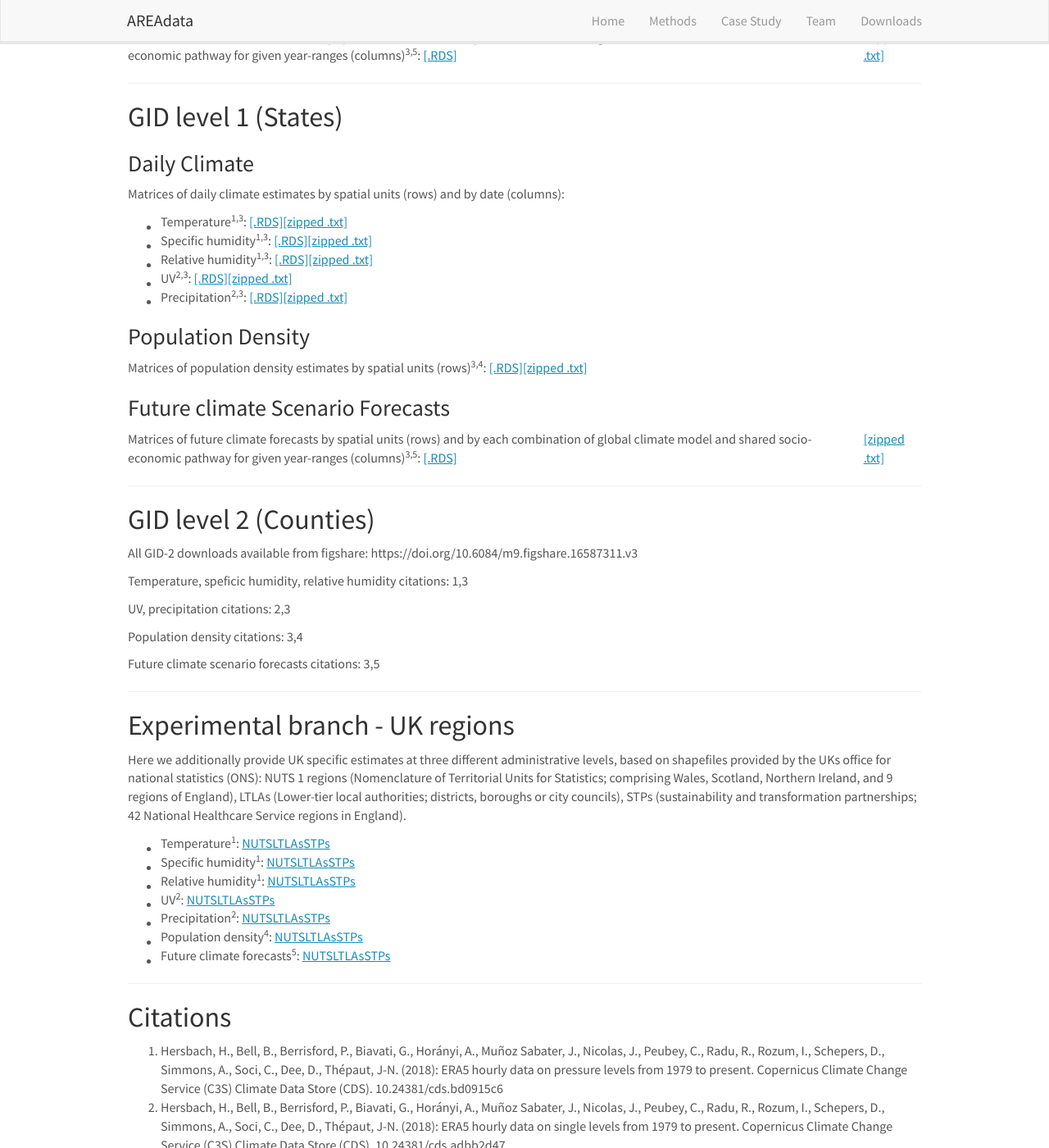
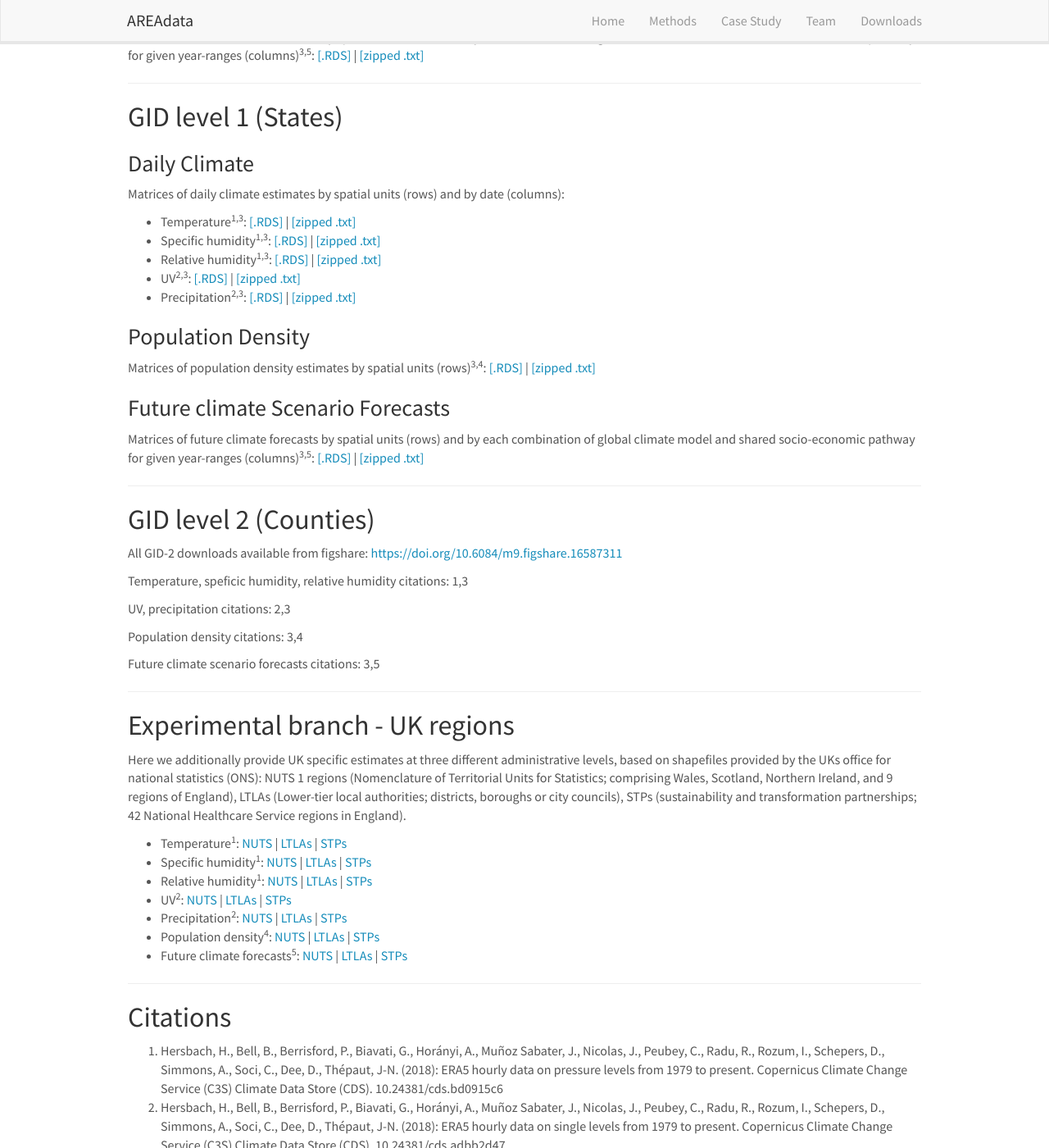
Before and after one commit to pearselab/areadata, a Jekyll site: the page built from _pages/download-links.md, in a window 1280 px wide and 1400 px high, scrolled down 721 px. Shown: the whole window at 82% size. Built offline with Jekyll 4.4.1, drawn with Linux system fonts in a browser that asks for light colours; nearby versions of some CDN libraries; part of the change alters nothing that is shown.

Commit message:
fixed pipes on dl page

```diff
--- a/_pages/download-links.md
+++ b/_pages/download-links.md
@@ -24,19 +24,19 @@ Download the metadata linking GID admin codes with place names: [HERE](https://g
 
 Matrices of daily climate estimates by spatial units (rows) and by date (columns):
 
- * Temperature<sup>1,3</sup>: [[.RDS]](https://github.com/pearselab/areadata/raw/main/output/temp-dailymean-countries-cleaned.RDS) | [[zipped .txt]](https://github.com/pearselab/areadata/raw/main/output/temp-dailymean-countries-cleaned.zip)
- * Specific humidity<sup>1,3</sup>: [[.RDS]](https://github.com/pearselab/areadata/raw/main/output/spechumid-dailymean-countries-cleaned.RDS) | [[zipped .txt]](https://github.com/pearselab/areadata/raw/main/output/spechumid-dailymean-countries-cleaned.zip)
- * Relative humidity<sup>1,3</sup>: [[.RDS]](https://github.com/pearselab/areadata/raw/main/output/relhumid-dailymean-countries-cleaned.RDS) | [[zipped .txt]](https://github.com/pearselab/areadata/raw/main/output/relhumid-dailymean-countries-cleaned.zip)
- * UV<sup>2,3</sup>: [[.RDS]](https://github.com/pearselab/areadata/raw/main/output/uv-dailymean-countries-cleaned.RDS) | [[zipped .txt]](https://github.com/pearselab/areadata/raw/main/output/uv-dailymean-countries-cleaned.zip)
- * Precipitation<sup>2,3</sup>: [[.RDS]](https://github.com/pearselab/areadata/raw/main/output/precip-dailymean-countries-cleaned.RDS) | [[zipped .txt]](https://github.com/pearselab/areadata/raw/main/output/precip-dailymean-countries-cleaned.zip)
+ * Temperature<sup>1,3</sup>: [[.RDS]](https://github.com/pearselab/areadata/raw/main/output/temp-dailymean-countries-cleaned.RDS) &#124; [[zipped .txt]](https://github.com/pearselab/areadata/raw/main/output/temp-dailymean-countries-cleaned.zip)
+ * Specific humidity<sup>1,3</sup>: [[.RDS]](https://github.com/pearselab/areadata/raw/main/output/spechumid-dailymean-countries-cleaned.RDS) &#124; [[zipped .txt]](https://github.com/pearselab/areadata/raw/main/output/spechumid-dailymean-countries-cleaned.zip)
+ * Relative humidity<sup>1,3</sup>: [[.RDS]](https://github.com/pearselab/areadata/raw/main/output/relhumid-dailymean-countries-cleaned.RDS) &#124; [[zipped .txt]](https://github.com/pearselab/areadata/raw/main/output/relhumid-dailymean-countries-cleaned.zip)
+ * UV<sup>2,3</sup>: [[.RDS]](https://github.com/pearselab/areadata/raw/main/output/uv-dailymean-countries-cleaned.RDS) &#124; [[zipped .txt]](https://github.com/pearselab/areadata/raw/main/output/uv-dailymean-countries-cleaned.zip)
+ * Precipitation<sup>2,3</sup>: [[.RDS]](https://github.com/pearselab/areadata/raw/main/output/precip-dailymean-countries-cleaned.RDS) &#124; [[zipped .txt]](https://github.com/pearselab/areadata/raw/main/output/precip-dailymean-countries-cleaned.zip)
 
 ### Population Density
 
-Matrices of population density estimates by spatial units (rows)<sup>3,4</sup>: [[.RDS]](https://github.com/pearselab/areadata/raw/main/output/population-density-countries.RDS) | [[zipped .txt]](https://github.com/pearselab/areadata/raw/main/output/population-density-countries.zip)
+Matrices of population density estimates by spatial units (rows)<sup>3,4</sup>: [[.RDS]](https://github.com/pearselab/areadata/raw/main/output/population-density-countries.RDS) &#124; [[zipped .txt]](https://github.com/pearselab/areadata/raw/main/output/population-density-countries.zip)
 
 ### Future climate Scenario Forecasts
 
-Matrices of future climate forecasts by spatial units (rows) and by each combination of global climate model and shared socio-economic pathway for given year-ranges (columns)<sup>3,5</sup>: [[.RDS]](https://github.com/pearselab/areadata/raw/main/output/annual-mean-temperature-forecast-countries.RDS) | [[zipped .txt]](https://github.com/pearselab/areadata/raw/main/output/annual-mean-temperature-forecast-countries.zip)
+Matrices of future climate forecasts by spatial units (rows) and by each combination of global climate model and shared socio-economic pathway for given year-ranges (columns)<sup>3,5</sup>: [[.RDS]](https://github.com/pearselab/areadata/raw/main/output/annual-mean-temperature-forecast-countries.RDS) &#124; [[zipped .txt]](https://github.com/pearselab/areadata/raw/main/output/annual-mean-temperature-forecast-countries.zip)
 
 ----
 
@@ -46,25 +46,25 @@ Matrices of future climate forecasts by spatial units (rows) and by each combina
 
 Matrices of daily climate estimates by spatial units (rows) and by date (columns):
 
- * Temperature<sup>1,3</sup>: [[.RDS]](https://github.com/pearselab/areadata/raw/main/output/temp-dailymean-GID1-cleaned.RDS) | [[zipped .txt]](https://github.com/pearselab/areadata/raw/main/output/temp-dailymean-GID1-cleaned.zip)
- * Specific humidity<sup>1,3</sup>: [[.RDS]](https://github.com/pearselab/areadata/raw/main/output/spechumid-dailymean-GID1-cleaned.RDS) | [[zipped .txt]](https://github.com/pearselab/areadata/raw/main/output/spechumid-dailymean-GID1-cleaned.zip)
- * Relative humidity<sup>1,3</sup>: [[.RDS]](https://github.com/pearselab/areadata/raw/main/output/relhumid-dailymean-GID1-cleaned.RDS) | [[zipped .txt]](https://github.com/pearselab/areadata/raw/main/output/relhumid-dailymean-GID1-cleaned.zip)
- * UV<sup>2,3</sup>: [[.RDS]](https://github.com/pearselab/areadata/raw/main/output/uv-dailymean-GID1-cleaned.RDS) | [[zipped .txt]](https://github.com/pearselab/areadata/raw/main/output/uv-dailymean-GID1-cleaned.zip)
- * Precipitation<sup>2,3</sup>: [[.RDS]](https://github.com/pearselab/areadata/raw/main/output/precip-dailymean-GID1-cleaned.RDS) | [[zipped .txt]](https://github.com/pearselab/areadata/raw/main/output/precip-dailymean-GID1-cleaned.zip)
+ * Temperature<sup>1,3</sup>: [[.RDS]](https://github.com/pearselab/areadata/raw/main/output/temp-dailymean-GID1-cleaned.RDS) &#124; [[zipped .txt]](https://github.com/pearselab/areadata/raw/main/output/temp-dailymean-GID1-cleaned.zip)
+ * Specific humidity<sup>1,3</sup>: [[.RDS]](https://github.com/pearselab/areadata/raw/main/output/spechumid-dailymean-GID1-cleaned.RDS) &#124; [[zipped .txt]](https://github.com/pearselab/areadata/raw/main/output/spechumid-dailymean-GID1-cleaned.zip)
+ * Relative humidity<sup>1,3</sup>: [[.RDS]](https://github.com/pearselab/areadata/raw/main/output/relhumid-dailymean-GID1-cleaned.RDS) &#124; [[zipped .txt]](https://github.com/pearselab/areadata/raw/main/output/relhumid-dailymean-GID1-cleaned.zip)
+ * UV<sup>2,3</sup>: [[.RDS]](https://github.com/pearselab/areadata/raw/main/output/uv-dailymean-GID1-cleaned.RDS) &#124; [[zipped .txt]](https://github.com/pearselab/areadata/raw/main/output/uv-dailymean-GID1-cleaned.zip)
+ * Precipitation<sup>2,3</sup>: [[.RDS]](https://github.com/pearselab/areadata/raw/main/output/precip-dailymean-GID1-cleaned.RDS) &#124; [[zipped .txt]](https://github.com/pearselab/areadata/raw/main/output/precip-dailymean-GID1-cleaned.zip)
 
 ### Population Density
 
-Matrices of population density estimates by spatial units (rows)<sup>3,4</sup>: [[.RDS]](https://github.com/pearselab/areadata/raw/main/output/population-density-GID1.RDS) | [[zipped .txt]](https://github.com/pearselab/areadata/raw/main/output/population-density-GID1.zip)
+Matrices of population density estimates by spatial units (rows)<sup>3,4</sup>: [[.RDS]](https://github.com/pearselab/areadata/raw/main/output/population-density-GID1.RDS) &#124; [[zipped .txt]](https://github.com/pearselab/areadata/raw/main/output/population-density-GID1.zip)
 
 ### Future climate Scenario Forecasts
 
-Matrices of future climate forecasts by spatial units (rows) and by each combination of global climate model and shared socio-economic pathway for given year-ranges (columns)<sup>3,5</sup>: [[.RDS]](https://github.com/pearselab/areadata/raw/main/output/annual-mean-temperature-forecast-GID1.RDS) | [[zipped .txt]](https://github.com/pearselab/areadata/raw/main/output/annual-mean-temperature-forecast-GID1.zip)
+Matrices of future climate forecasts by spatial units (rows) and by each combination of global climate model and shared socio-economic pathway for given year-ranges (columns)<sup>3,5</sup>: [[.RDS]](https://github.com/pearselab/areadata/raw/main/output/annual-mean-temperature-forecast-GID1.RDS) &#124; [[zipped .txt]](https://github.com/pearselab/areadata/raw/main/output/annual-mean-temperature-forecast-GID1.zip)
 
 ----
 
 ## GID level 2 (Counties)
 
-All GID-2 downloads available from figshare: https://doi.org/10.6084/m9.figshare.16587311.v3
+All GID-2 downloads available from figshare: [https://doi.org/10.6084/m9.figshare.16587311](https://doi.org/10.6084/m9.figshare.16587311)
 
 Temperature, speficic humidity, relative humidity citations: 1,3
 
@@ -80,13 +80,13 @@ Future climate scenario forecasts citations: 3,5
 
 Here we additionally provide UK specific estimates at three different administrative levels, based on shapefiles provided by the UKs office for national statistics (ONS): NUTS 1 regions (Nomenclature of Territorial Units for Statistics; comprising Wales, Scotland, Northern Ireland, and 9 regions of England), LTLAs (Lower-tier local authorities; districts, boroughs or city councils), STPs (sustainability and transformation partnerships; 42 National Healthcare Service regions in England).
 
- * Temperature<sup>1</sup>: [NUTS](https://github.com/pearselab/areadata/raw/main/output/temp-dailymean-UK-NUTS-cleaned.RDS) | [LTLAs](https://github.com/pearselab/areadata/raw/main/output/temp-dailymean-UK-LTLA-cleaned.RDS) | [STPs](https://github.com/pearselab/areadata/raw/main/output/temp-dailymean-UK-STP-cleaned.RDS)
- * Specific humidity<sup>1</sup>: [NUTS](https://github.com/pearselab/areadata/raw/main/output/spechumid-dailymean-UK-NUTS-cleaned.RDS) | [LTLAs](https://github.com/pearselab/areadata/raw/main/output/spechumid-dailymean-UK-LTLA-cleaned.RDS) | [STPs](https://github.com/pearselab/areadata/raw/main/output/spechumid-dailymean-UK-STP-cleaned.RDS)
- * Relative humidity<sup>1</sup>: [NUTS](https://github.com/pearselab/areadata/raw/main/output/relhumid-dailymean-UK-NUTS-cleaned.RDS) | [LTLAs](https://github.com/pearselab/areadata/raw/main/output/relhumid-dailymean-UK-LTLA-cleaned.RDS) | [STPs](https://github.com/pearselab/areadata/raw/main/output/relhumid-dailymean-UK-STP-cleaned.RDS)
- * UV<sup>2</sup>: [NUTS](https://github.com/pearselab/areadata/raw/main/output/uv-dailymean-UK-NUTS-cleaned.RDS) | [LTLAs](https://github.com/pearselab/areadata/raw/main/output/uv-dailymean-UK-LTLA-cleaned.RDS) | [STPs](https://github.com/pearselab/areadata/raw/main/output/uv-dailymean-UK-STP-cleaned.RDS)
- * Precipitation<sup>2</sup>: [NUTS](https://github.com/pearselab/areadata/raw/main/output/precip-dailymean-UK-NUTS-cleaned.RDS) | [LTLAs](https://github.com/pearselab/areadata/raw/main/output/precip-dailymean-UK-LTLA-cleaned.RDS) | [STPs](https://github.com/pearselab/areadata/raw/main/output/precip-dailymean-UK-STP-cleaned.RDS)
- * Population density<sup>4</sup>: [NUTS](https://github.com/pearselab/areadata/raw/main/output/population-density-UK-NUTS.RDS) | [LTLAs](https://github.com/pearselab/areadata/raw/main/output/population-density-UK-LTLA.RDS) | [STPs](https://github.com/pearselab/areadata/raw/main/output/population-density-UK-STP.RDS)
- * Future climate forecasts<sup>5</sup>: [NUTS](https://github.com/pearselab/areadata/raw/main/output/annual-mean-temperature-forecast-UK-NUTS.RDS) | [LTLAs](https://github.com/pearselab/areadata/raw/main/output/annual-mean-temperature-forecast-UK-LTLA.RDS) | [STPs](https://github.com/pearselab/areadata/raw/main/output/annual-mean-temperature-forecast-UK-STP.RDS)
+ * Temperature<sup>1</sup>: [NUTS](https://github.com/pearselab/areadata/raw/main/output/temp-dailymean-UK-NUTS-cleaned.RDS) &#124; [LTLAs](https://github.com/pearselab/areadata/raw/main/output/temp-dailymean-UK-LTLA-cleaned.RDS) &#124; [STPs](https://github.com/pearselab/areadata/raw/main/output/temp-dailymean-UK-STP-cleaned.RDS)
+ * Specific humidity<sup>1</sup>: [NUTS](https://github.com/pearselab/areadata/raw/main/output/spechumid-dailymean-UK-NUTS-cleaned.RDS) &#124; [LTLAs](https://github.com/pearselab/areadata/raw/main/output/spechumid-dailymean-UK-LTLA-cleaned.RDS) &#124; [STPs](https://github.com/pearselab/areadata/raw/main/output/spechumid-dailymean-UK-STP-cleaned.RDS)
+ * Relative humidity<sup>1</sup>: [NUTS](https://github.com/pearselab/areadata/raw/main/output/relhumid-dailymean-UK-NUTS-cleaned.RDS) &#124; [LTLAs](https://github.com/pearselab/areadata/raw/main/output/relhumid-dailymean-UK-LTLA-cleaned.RDS) &#124; [STPs](https://github.com/pearselab/areadata/raw/main/output/relhumid-dailymean-UK-STP-cleaned.RDS)
+ * UV<sup>2</sup>: [NUTS](https://github.com/pearselab/areadata/raw/main/output/uv-dailymean-UK-NUTS-cleaned.RDS) &#124; [LTLAs](https://github.com/pearselab/areadata/raw/main/output/uv-dailymean-UK-LTLA-cleaned.RDS) &#124; [STPs](https://github.com/pearselab/areadata/raw/main/output/uv-dailymean-UK-STP-cleaned.RDS)
+ * Precipitation<sup>2</sup>: [NUTS](https://github.com/pearselab/areadata/raw/main/output/precip-dailymean-UK-NUTS-cleaned.RDS) &#124; [LTLAs](https://github.com/pearselab/areadata/raw/main/output/precip-dailymean-UK-LTLA-cleaned.RDS) &#124; [STPs](https://github.com/pearselab/areadata/raw/main/output/precip-dailymean-UK-STP-cleaned.RDS)
+ * Population density<sup>4</sup>: [NUTS](https://github.com/pearselab/areadata/raw/main/output/population-density-UK-NUTS.RDS) &#124; [LTLAs](https://github.com/pearselab/areadata/raw/main/output/population-density-UK-LTLA.RDS) &#124; [STPs](https://github.com/pearselab/areadata/raw/main/output/population-density-UK-STP.RDS)
+ * Future climate forecasts<sup>5</sup>: [NUTS](https://github.com/pearselab/areadata/raw/main/output/annual-mean-temperature-forecast-UK-NUTS.RDS) &#124; [LTLAs](https://github.com/pearselab/areadata/raw/main/output/annual-mean-temperature-forecast-UK-LTLA.RDS) &#124; [STPs](https://github.com/pearselab/areadata/raw/main/output/annual-mean-temperature-forecast-UK-STP.RDS)
 
 ----
 
```
